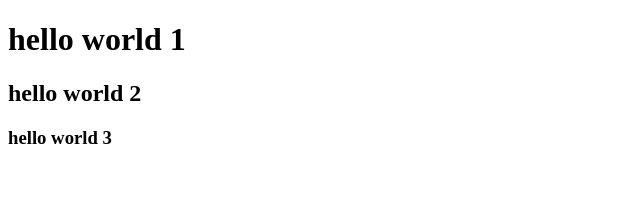
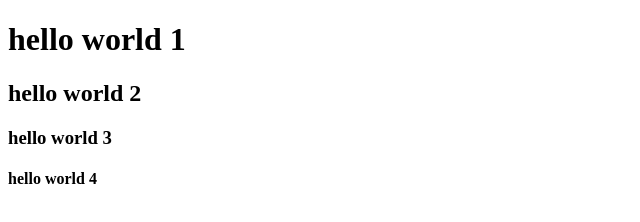
Before and after one commit to gyk-1998/test_git, a plain HTML site: page index.html in a window 1280 px wide. Shown: the whole page, without its empty margins (0-640 px from the left). Drawn offline with Linux system fonts and the light colour scheme.

Commit message:
'第四次提交'

```diff
--- a/index.html
+++ b/index.html
@@ -12,6 +12,7 @@
     <h1>hello world 1</h1>
     <h2>hello world 2</h2>
     <h3>hello world 3</h3>
+    <h4>hello world 4</h4>
 </body>
 
 </html>
```
